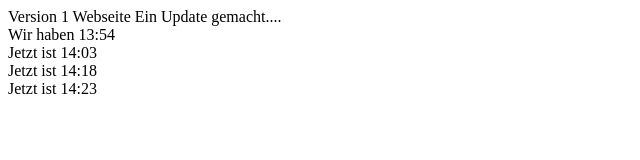
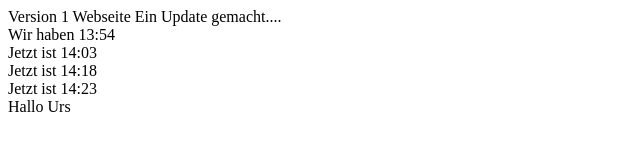
Before and after one commit to igigithub/GitTest, a plain HTML site: page index.html in a window 1280 px wide. Shown: the full height of the page, 0-640 px from the left. Drawn offline with Linux system fonts and the light colour scheme.

Commit message:
Update index.html

```diff
--- a/index.html
+++ b/index.html
@@ -8,5 +8,7 @@
 <br />        Jetzt ist 14:03
 <br />         Jetzt ist 14:18
 <br />         Jetzt ist 14:23
+<br />
+Hallo Urs
 </body>
 </html>
```
